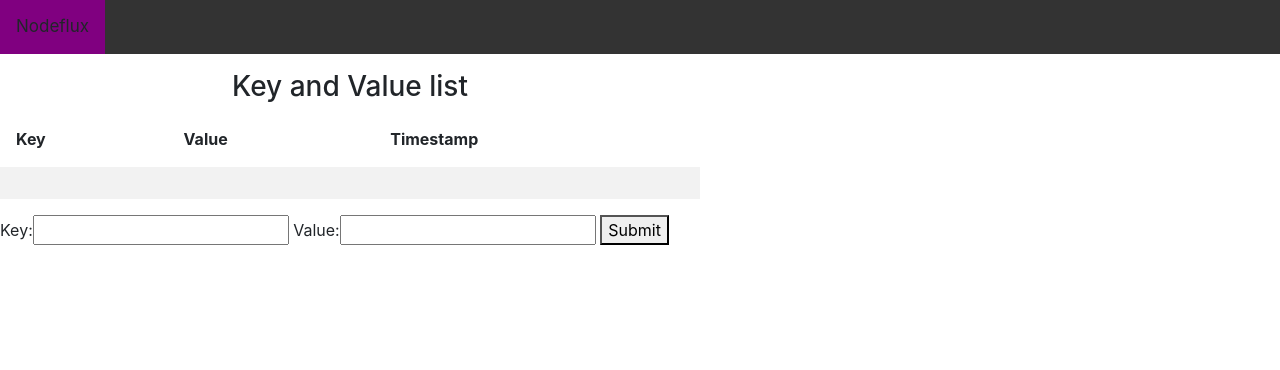
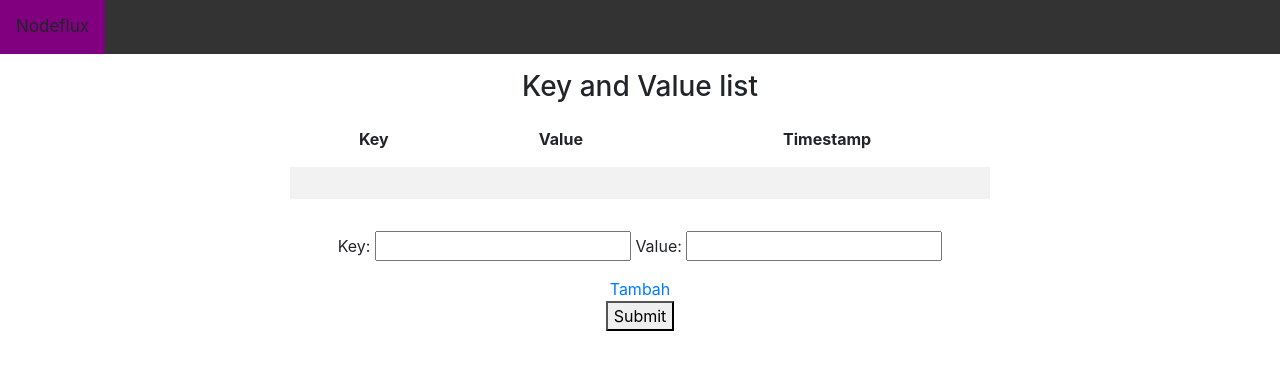
Before and after one commit to faderosyad/webview, a Flask app: page /keyvalue in a window 1280 px wide. Shown: the top 370 px of the page. Run offline with Flask 2, Linux system fonts and the light colour scheme; lists and menus that the app fills with data are empty; some libraries are stand-ins or nearby versions.

Commit message:
Update Add More - 21 Februari

```diff
--- a/app.py
+++ b/app.py
@@ -1,9 +1,18 @@
 from flask import Flask, render_template, request, json
+from flask.views import View
 from datetime import datetime
 
 
 def get_timestamp():
     return datetime.now().strftime(("%Y-%m-%d %H:%M:%S"))
+
+def kirimdata(key, value):
+  request.method == 'POST'
+  url = 'http://127.0.0.1:5000/api/v1/kvs'
+  headers = {'Content-type': 'application/json', 'Accept': 'text/plain'}
+  data = {"key": key,"value": value}
+  r = request.post(url, data=json.dumps(data), headers=headers)
+  return r
 
 app = Flask(__name__)
 
@@ -22,13 +31,7 @@ def keyvalue():
       key = request.form.get('key')
       value = request.form['value']
       timestamp = get_timestamp()
-
-      url = 'http://127.0.0.1:5000/api/v1/kvs'
-      headers = {'Content-type': 'application/json', 'Accept': 'text/plain'}
-      data = {"key": key,"value": value}
-      r = request.post(url, data=json.dumps(data), headers=headers)
-
-      return r
+      return render_template('home2.html', key=key, value=value, timestamp=timestamp)
 
     return render_template('home2.html')
 
--- a/templates/home2.html
+++ b/templates/home2.html
@@ -14,7 +14,7 @@
         float: center;
         height: 30%;
         width: 700px;
-        margin-bottom: 1em;
+        margin-bottom: 2em;
         margin-top: 1em;
         }
 
@@ -99,7 +99,7 @@
         }
 
         th, td {
-        text-align: left;
+        text-align: center;
         padding: 16px;
         }
 
@@ -107,6 +107,13 @@
         background-color: #f2f2f2
         }
     </style>
+    <script type='text/javascript'>
+        function tambahbaru(){
+            var div1 = document.createElement('div');
+            div1.innerHTML = document.getElementById('tambahnewlink').innerHTML;
+            document.getElementById('newlink').appendChild(div1);
+        }
+    </script>
 </head>
 
 <body>
@@ -114,6 +121,7 @@
         <a class="active">Nodeflux</a>
     </div>
 
+    <div align="center">
             <div class="bikinan" align="center">
                     <h3>Key and Value list</h3>
                     <table text-align= "center" align ="center" width="680">
@@ -130,15 +138,26 @@
                             </table>
                 </div>
 
-    <form action = "http://localhost:5000/api/v1/kvs" method = "POST">
+                <form action = "{{url_for('keyvalue') }}" id="formisi" method = "POST">
+                        <div id="newlink" align="center" style="margin-bottom: 1em">
                             <span>
-            Key:<input type="text" name="key">
-            Value:<input type="text" name="value">
+                                Key: <input type="text" name="key">
+                                Value: <input type="text" name="value"><br>
                             </span>
-        <span>
+                        </div>
+                    <div align="center">
+                        <a text-align="center" href="javascript:tambahbaru()">Tambah</a><br>
                         <button type="submit" value="Submit">Submit</button>
-        </span>
+                    </div>
                 </form>
+                <!-- Template -->
+                <div id="formisibaru" style="display: none" style="margin-top: 1em">
+                    <div id="tambahnewlink" style="margin-top: 1em">
+                            Key: <input type="text" name="key">
+                            Value: <input type="text" name="value"><br>
+                    </div>
+                </div>
+    </div>
 </body>
 
 </html>
```
Also changed, not shown: buatujicoba2.py (added, +20 -0 lines), 1 other file. Lines whose indentation alone changed are shown as unchanged.
